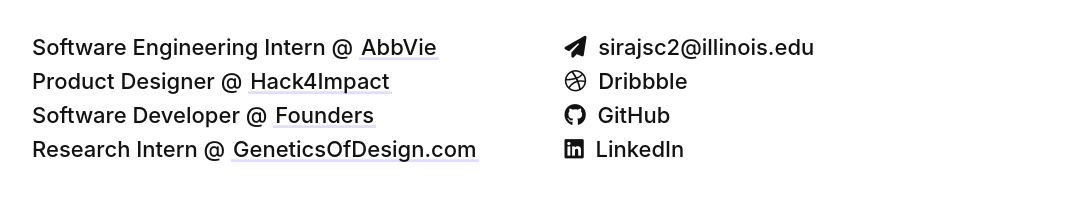
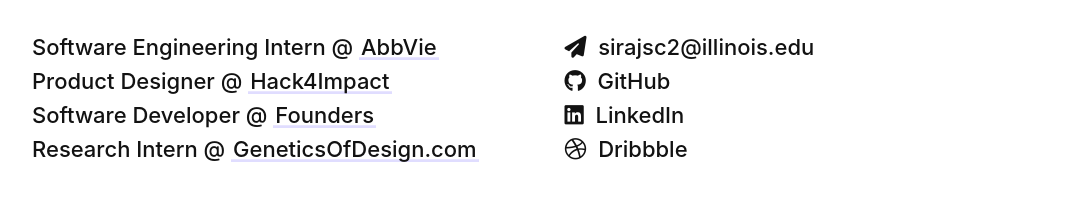
Before and after one commit to SirajChokshi/old-portfolio, a React (Create React App) app: page / in a window 1280 px wide. Shown: the part 578-790 px from the top of the page, without its empty margins (96-1182 px from the left). Built offline with nearby package versions, Linux system fonts and the light colour scheme.

Commit message:
move down dribbble;

```diff
--- a/src/views/Home.js
+++ b/src/views/Home.js
@@ -35,9 +35,9 @@
                         <h2 id="socials-title">Reach me</h2>
                         <ul id="socials">
                             <li><a href="mailto:sirajsc2@illinois.edu" target="_blank" rel='noreferrer noopener' ><i className="fas fa-paper-plane" />&nbsp; sirajsc2@illinois.edu</a></li>
-                            <li><a href="https://dribbble.com/sirajchokshi" target="_blank" rel='noreferrer noopener' ><i className="fab fa-dribbble" />&nbsp; Dribbble</a></li>
                             <li><a href="https://github.com/sirajchokshi" target="_blank" rel='noreferrer noopener' ><i className="fab fa-github" />&nbsp; GitHub</a></li>
                             <li><a href="https://linkedin.com/in/sirajchokshi" target="_blank" rel='noreferrer noopener' ><i className="fab fa-linkedin" />&nbsp; LinkedIn </a></li>
+                            <li><a href="https://dribbble.com/sirajchokshi" target="_blank" rel='noreferrer noopener' ><i className="fab fa-dribbble" />&nbsp; Dribbble</a></li>
                         </ul>
                     </section>
                 </article>
```
